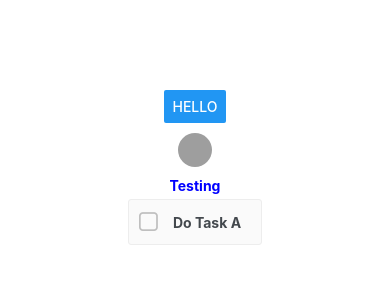
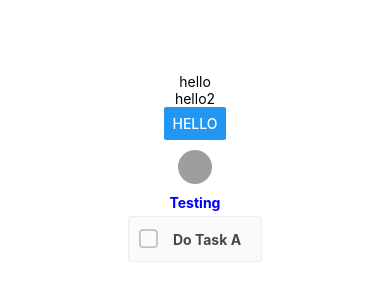
Before and after one commit to WesleyBLDC/todo_app, a React Native app: screen / in a window 390 px wide. Shown: the part 252-552 px from the top of the page. Built offline with nearby package versions, Linux system fonts and the light colour scheme; grey boxes are pictures that could not be loaded.

Commit message:
Create header component

```diff
--- a/App.js
+++ b/App.js
@@ -1,25 +1,15 @@
 import React from 'react';
 import { StyleSheet, Text, View, Button } from 'react-native';
-import { CheckBox, Avatar, Header } from 'react-native-elements'
+import { CheckBox, Avatar } from 'react-native-elements'
 import { blue } from 'ansi-colors';
-// import { createSwitchNavigator } from 'react-navigation';
-
-// const AppNavigator = createSwitchNavigator({
-//      "goToScreenA": ScreenAComponent,
-//      "goToScreenB": ScreenBComponent,
-//      "goToScreenC": ScreenCComponent,
-// });
-
-// export default class App extends React.Component {
-//      render() {
-//           return <AppNavigator />
-//      }
-// }
+import Header2 from './components/header'; //how to grab the header component from the header file
 
 export default class App extends React.Component {
   render() {
     return (
       <View style={styles.container}>
+        <Header2 textIwant={"hello"}/>
+        <Header2 textIwant={"hello2"}/>
         <Button
         title={"Hello"}
         onPress={() => { console.log('hello'); }}>
--- /dev/null
+++ b/components/header.js
@@ -0,0 +1,22 @@
+import React from 'react';
+import { StyleSheet, Text, View, Button } from 'react-native';
+
+
+//THis is stateless functional component
+// const Header = (props) => <Text>{props.textIwant}</Text>;
+
+//This is stateful functional component
+class Header extends React.Component{
+    constructor(props){                 //set state up
+        super(props);                   //run state
+
+        //how we create properties
+        this.textIwant = props.textIwant;
+    }
+    render(){
+        return(
+            <Text>{this.textIwant}</Text>
+        );
+    }
+}
+export default Header;
```
